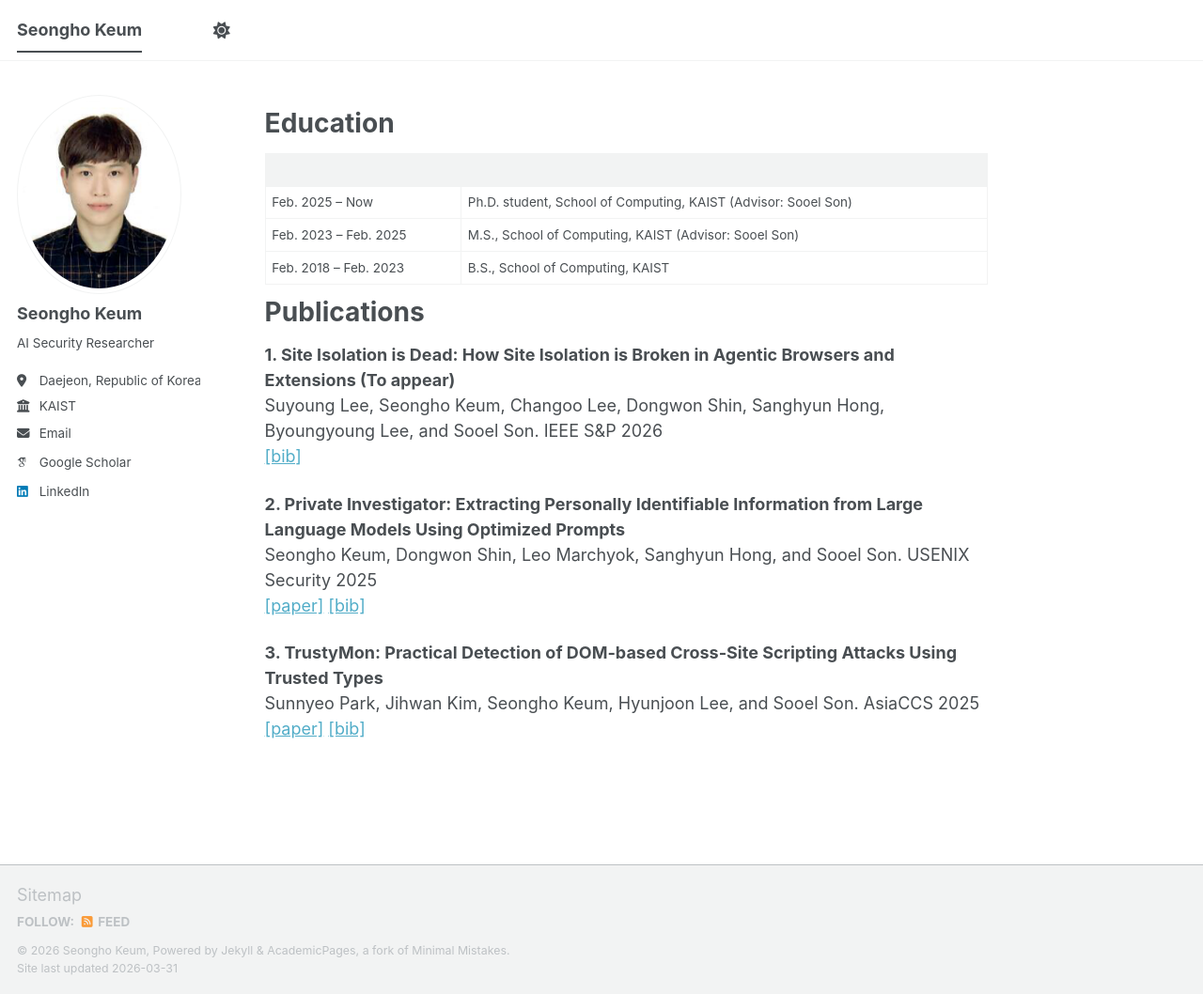
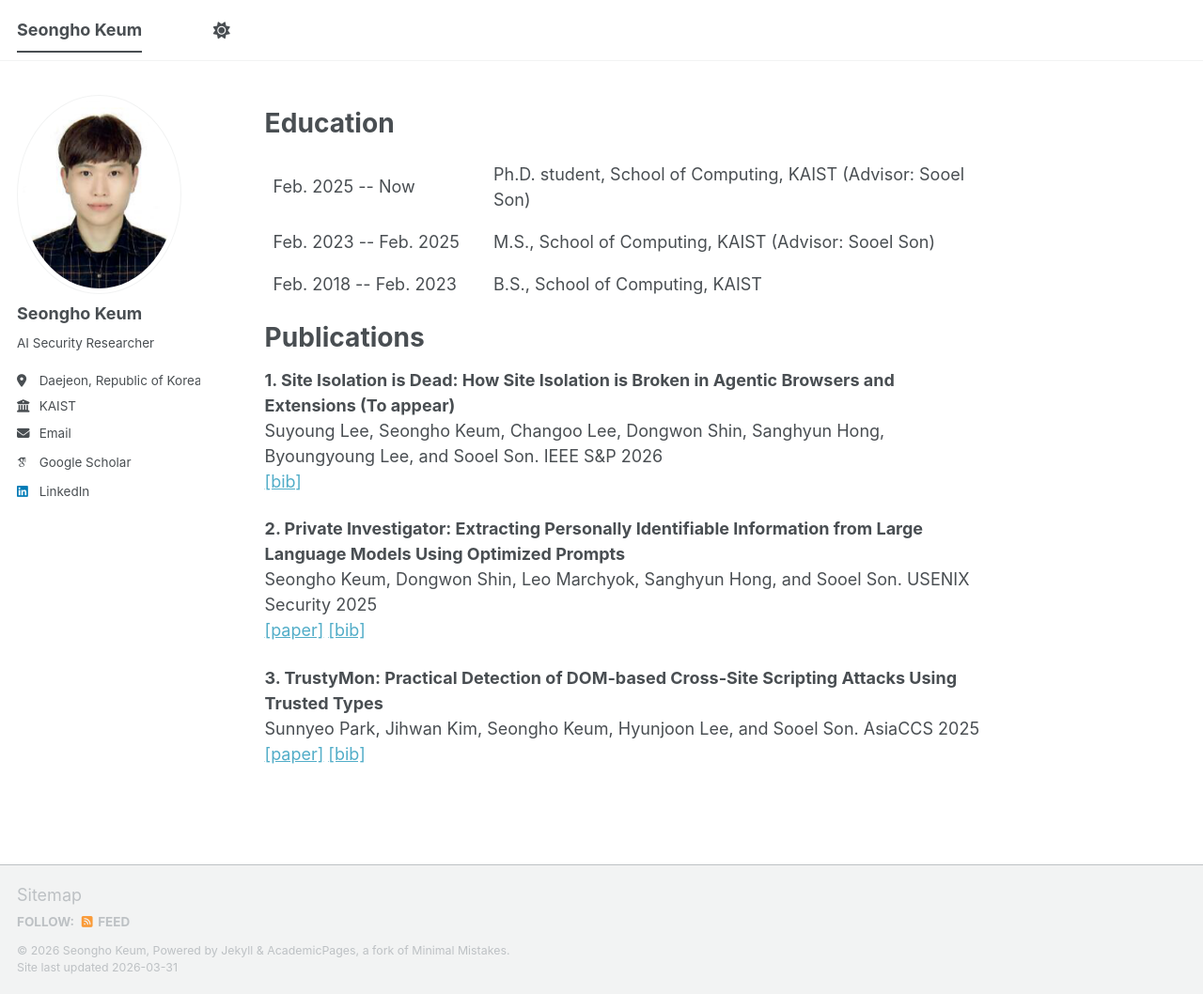
Before and after one commit to Seongho18/Seongho18.github.io, a Jekyll site: the page built from _pages/about.md, in a window 1280 px wide and 1058 px high. Shown: the whole window at 94% size. Built offline with Jekyll 4.4.1, drawn with Linux system fonts in a browser that asks for light colours; some web fonts are replaced; a script bundle is joined from its source files by our own code; library files that are not in the unit come from our copies.

Commit message:
Modify visualization

```diff
--- a/_pages/about.md
+++ b/_pages/about.md
@@ -10,11 +10,20 @@ redirect_from:
 Education
 ======
 
-| | |
-|:---|:---|
-| Feb. 2025 -- Now | Ph.D. student, School of Computing, KAIST (Advisor: Sooel Son) |
-| Feb. 2023 -- Feb. 2025 | M.S., School of Computing, KAIST (Advisor: Sooel Son) |
-| Feb. 2018 -- Feb. 2023 | B.S., School of Computing, KAIST |
+<table style="border: none; font-size: 1em;">
+  <tr style="background: none;">
+    <td style="border: none; white-space: nowrap; padding-right: 1.5em;">Feb. 2025 -- Now</td>
+    <td style="border: none;">Ph.D. student, School of Computing, KAIST (Advisor: Sooel Son)</td>
+  </tr>
+  <tr style="background: none;">
+    <td style="border: none; white-space: nowrap; padding-right: 1.5em;">Feb. 2023 -- Feb. 2025</td>
+    <td style="border: none;">M.S., School of Computing, KAIST (Advisor: Sooel Son)</td>
+  </tr>
+  <tr style="background: none;">
+    <td style="border: none; white-space: nowrap; padding-right: 1.5em;">Feb. 2018 -- Feb. 2023</td>
+    <td style="border: none;">B.S., School of Computing, KAIST</td>
+  </tr>
+</table>
 
 Publications
 ======
```
